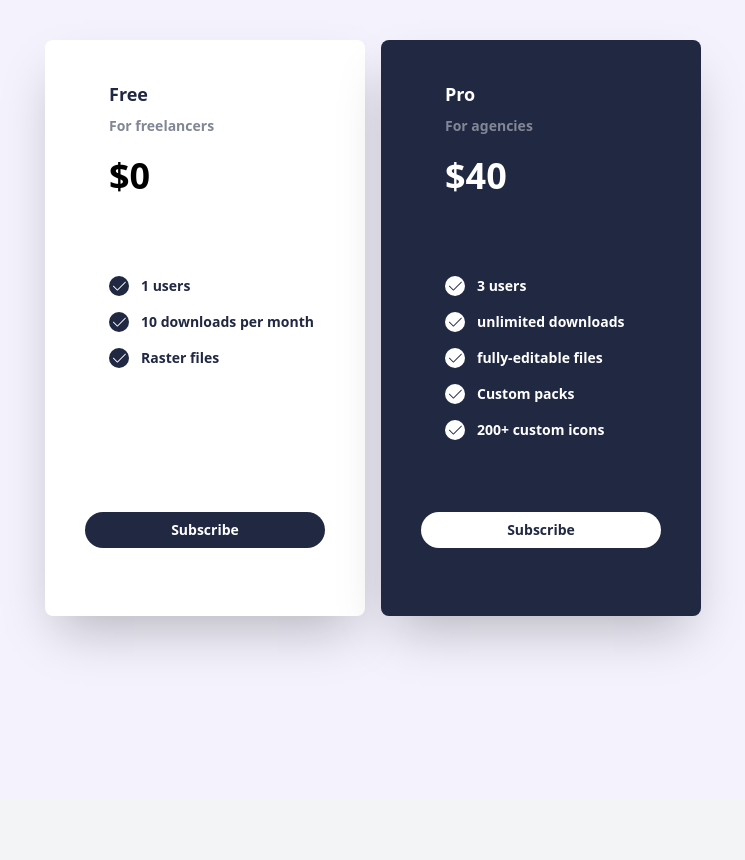
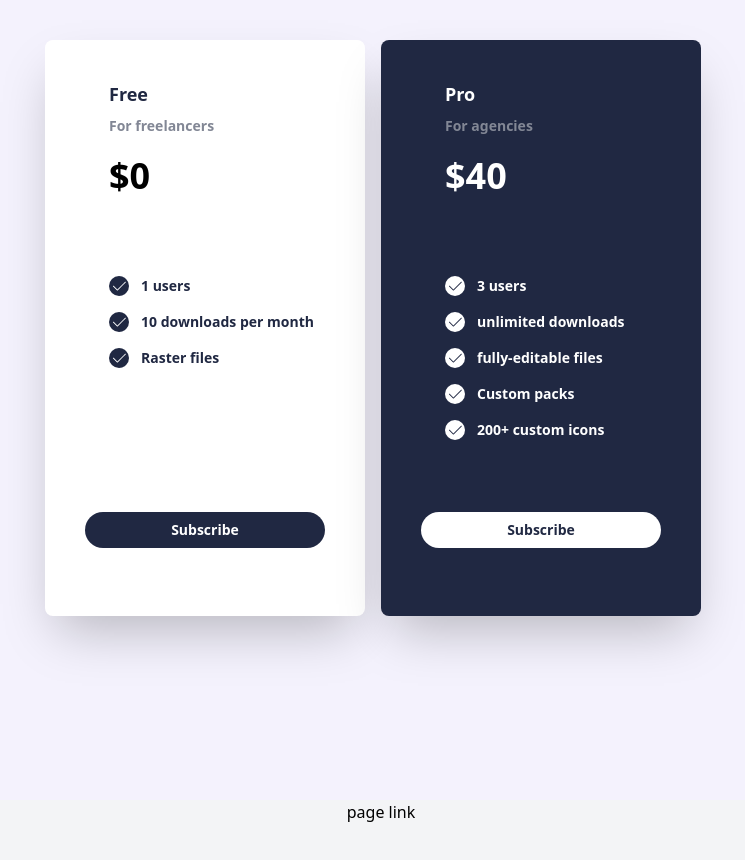
Before and after one commit to nasir-001/100-components, a Vue app: page /layout17 in a window 1280 px wide. Shown: the top 860 px of the page, without its empty margins (259-1004 px from the left). Before the commit the page ends 800 px from the top, so only its background shows below. Built offline with nearby package versions, Linux system fonts and the light colour scheme; the HTML template or start-up script is replaced by a standard one.

Commit message:
add page link to the component 17

```diff
--- a/src/views/Layout17.vue
+++ b/src/views/Layout17.vue
@@ -131,12 +131,19 @@
       </div>
     </div>
   </div>
+  <page-link>
+    <a href="https://www.uidesigndaily.com/posts/sketch-pricing-cards-ui-design-card-day-1207" target="_blank" rel="noopener noreferrer">page link</a>
+  </page-link>
 </template>
 
 <script>
 import { defineComponent } from 'vue';
+import PageLink from '../components/PageLink.vue'
 
 export default defineComponent({
-  name: 'Layout17'
+  name: 'Layout17',
+  components: {
+    PageLink
+  }
 })
 </script>
```
